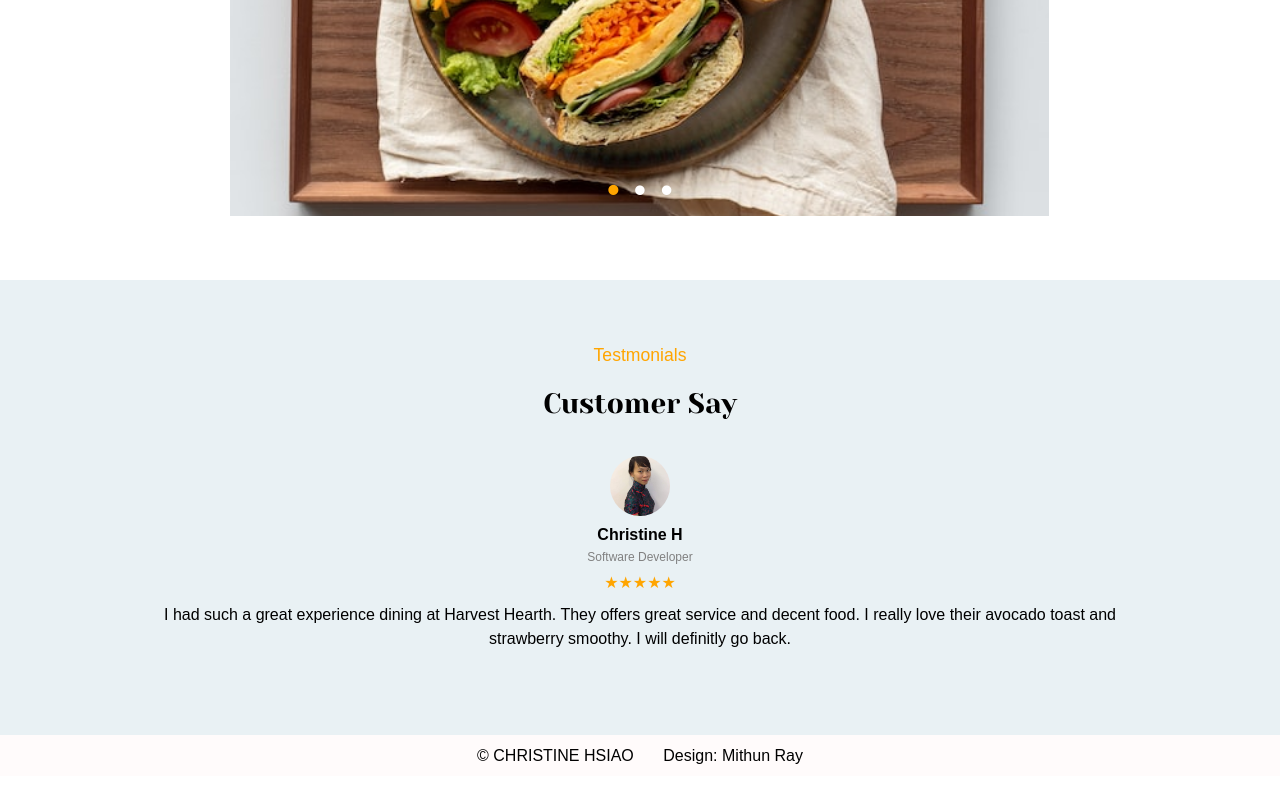
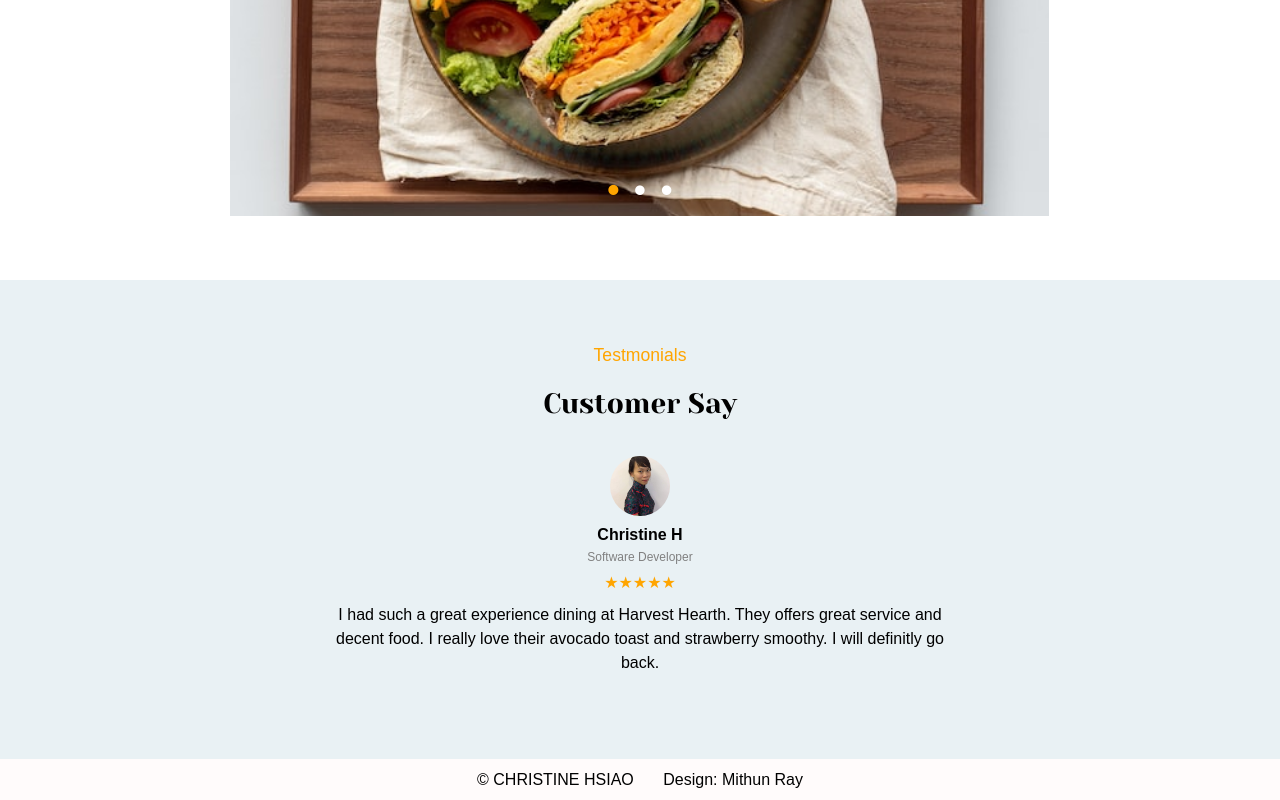
Before and after one commit to Neuroleptique/Restaurant-website, a plain HTML site: page index.html in a window 1280 px wide. Shown: the part 2691-3491 px from the top of the page. Before the commit the page ends 3467 px from the top, so only its background shows below. Drawn offline with Linux system fonts and the light colour scheme.

Commit message:
modify review width

```diff
--- a/css/style.css
+++ b/css/style.css
@@ -722,8 +722,10 @@ footer.container {
     .carousel-inner {
       height: 60vh;
     }
-
-
+    .ppl-say p {
+      padding: 0 20%;
+    }
+  }
     /* ----Main Section---- */
 
 
@@ -743,9 +745,10 @@ footer.container {
       background-position: -50% 50%;
       background-size: 65%;
     }
+
   }
 
-}
+
 /******************************************
 /* ADDITIONAL STYLES
 /*******************************************/
```
Lines whose indentation alone changed are shown as unchanged.
